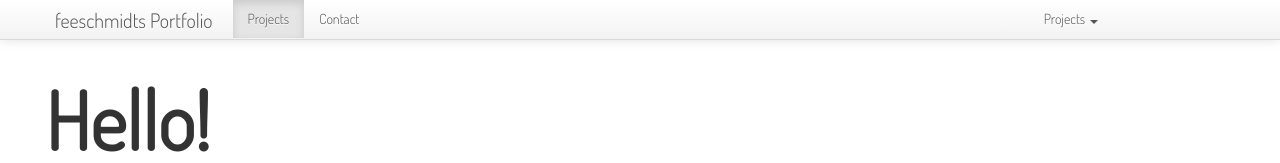
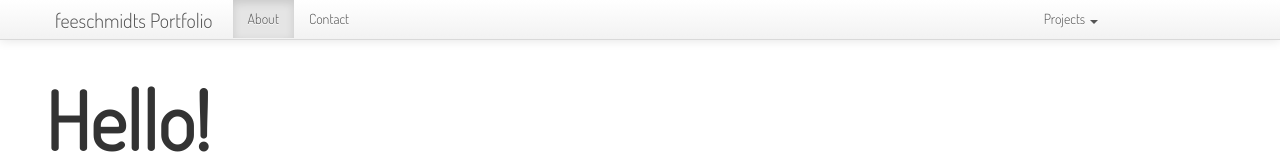
Before and after one commit to feeschmidts/feeschmidts.github.com, a Jekyll site: the page built from about.html, in a window 1280 px wide. Shown: the top 163 px of the page. Built offline with Jekyll 4.4.1, drawn with Linux system fonts in a browser that asks for light colours; some web fonts are replaced.

Commit message:
Renamed projects.html into about.html and changed dropdown

```diff
--- a/_layouts/default.html
+++ b/_layouts/default.html
@@ -75,7 +75,7 @@
                 <li><a href="MonchiqueMaps.html">Monchique Maps</a></li>
                 <li><a href="secure.html">Branding & Strategy - Secure</a></li>
                 <li class="divider"></li>
-                <li><a href="projects.html">All Projects</a></li>
+                <li><a href="about.html">About & CV</a></li>
               </ul>
             </li>
           </ul>
--- a/projects.html
+++ b/about.html
@@ -1,6 +1,6 @@
 ---
 layout: default
-title: Projects
+title: About
 ---
 <div class="container">
 <div class="row">
```
